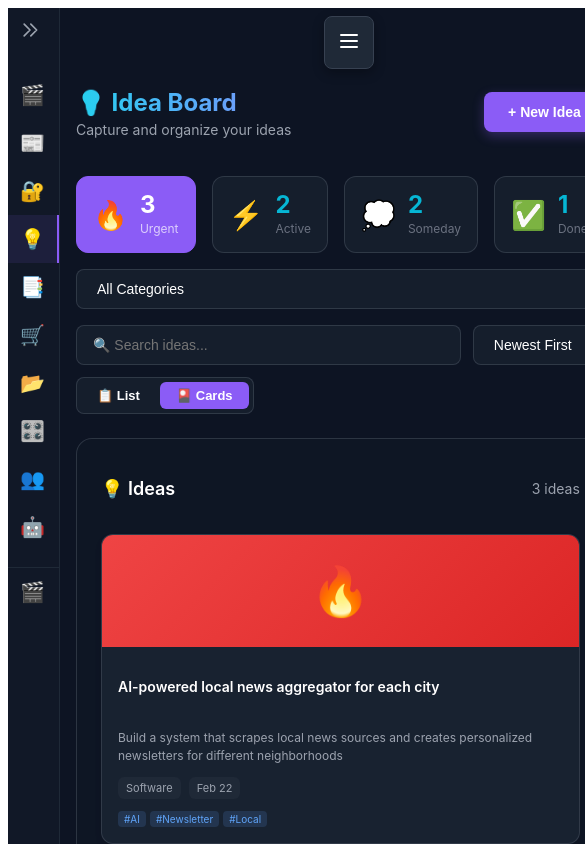
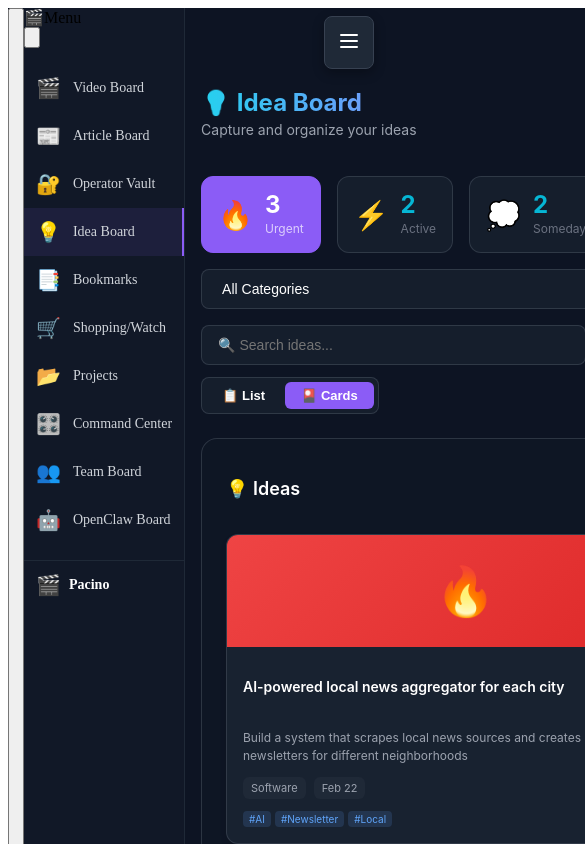
Before and after one commit to pacinobot2026/vizard-clips-dashboard, a Next.js app: page /ideas in a window 390 px wide. Shown: the top 844 px of the page, 585 px wide, since content can reach past the window. Built offline with nearby package versions, Linux system fonts and the light colour scheme.

Commit message:
Add mobile hamburger menu - slides from right, full screen content on mobile

```diff
--- a/components/NavigationSidebar.jsx
+++ b/components/NavigationSidebar.jsx
@@ -17,6 +17,7 @@ export default function NavigationSidebar() {
   const [isExpanded, setIsExpanded] = useState(false);
   const [hoveredItem, setHoveredItem] = useState(null);
   const [currentPath, setCurrentPath] = useState('');
+  const [isMobileMenuOpen, setIsMobileMenuOpen] = useState(false);
 
   useEffect(() => {
     if (typeof window !== 'undefined') {
@@ -26,37 +27,50 @@ export default function NavigationSidebar() {
 
   return (
     <>
+      {/* Mobile Hamburger Button - Top Right */}
+      <button
+        onClick={() => setIsMobileMenuOpen(true)}
+        className="md:hidden fixed top-4 right-4 z-40 p-2 bg-gray-900 border border-gray-800 rounded-lg"
+      >
+        <svg className="w-6 h-6 text-white" fill="none" stroke="currentColor" viewBox="0 0 24 24">
+          <path strokeLinecap="round" strokeLinejoin="round" strokeWidth={2} d="M4 6h16M4 12h16M4 18h16" />
+        </svg>
+      </button>
+
+      {/* Mobile Overlay */}
+      {isMobileMenuOpen && (
+        <div
+          className="md:hidden fixed inset-0 bg-black bg-opacity-50 z-40"
+          onClick={() => setIsMobileMenuOpen(false)}
+        />
+      )}
+
+      {/* Sidebar */}
       <div
-        className={`min-h-screen h-full bg-gray-900 border-r border-gray-800 flex flex-col transition-all duration-300 ${
-          isExpanded ? 'w-48' : 'w-14'
+        className={`fixed md:relative min-h-screen h-full bg-gray-900 border-r md:border-r border-gray-800 flex flex-col transition-all duration-300 z-50 ${
+          isMobileMenuOpen ? 'right-0' : '-right-full md:right-auto md:left-0'
+        } md:w-14 ${
+          isExpanded ? 'w-64' : 'w-64 md:w-14'
         }`}
         onMouseEnter={() => setIsExpanded(true)}
         onMouseLeave={() => setIsExpanded(false)}
         style={{ minHeight: '100vh', background: '#111827', borderRight: '1px solid #1f2937' }}
       >
-      {/* Toggle Button */}
-      <button
-        onClick={() => setIsExpanded(!isExpanded)}
-        style={{
-          padding: '12px',
-          color: '#9ca3af',
-          background: 'transparent',
-          border: 'none',
-          cursor: 'pointer',
-          transition: 'color 0.2s'
-        }}
-        onMouseEnter={(e) => e.currentTarget.style.color = '#fff'}
-        onMouseLeave={(e) => e.currentTarget.style.color = '#9ca3af'}
-      >
-        <svg
-          style={{ width: '20px', height: '20px', transform: isExpanded ? 'rotate(0deg)' : 'rotate(180deg)', transition: 'transform 0.3s' }}
-          fill="none"
-          stroke="currentColor"
-          viewBox="0 0 24 24"
+      {/* Header with Close Button (Mobile) */}
+      <div className="flex items-center justify-between p-4 border-b border-gray-800 md:border-none">
+        <div className="flex items-center gap-2">
+          <span className="text-xl">🎬</span>
+          <span className="text-white font-bold md:hidden">Menu</span>
+        </div>
+        <button
+          onClick={() => setIsMobileMenuOpen(false)}
+          className="md:hidden text-gray-400 hover:text-white"
         >
-          <path strokeLinecap="round" strokeLinejoin="round" strokeWidth={2} d="M11 19l-7-7 7-7m8 14l-7-7 7-7" />
-        </svg>
-      </button>
+          <svg className="w-6 h-6" fill="none" stroke="currentColor" viewBox="0 0 24 24">
+            <path strokeLinecap="round" strokeLinejoin="round" strokeWidth={2} d="M6 18L18 6M6 6l12 12" />
+          </svg>
+        </button>
+      </div>
 
       {/* Nav Items */}
       <nav style={{ flex: 1, paddingTop: '16px', paddingBottom: '16px' }}>
@@ -66,6 +80,7 @@ export default function NavigationSidebar() {
             href={item.href}
             target={item.href.startsWith('http') ? '_blank' : undefined}
             rel={item.href.startsWith('http') ? 'noopener noreferrer' : undefined}
+            onClick={() => setIsMobileMenuOpen(false)}
             style={{
               position: 'relative',
               display: 'flex',
@@ -92,16 +107,19 @@ export default function NavigationSidebar() {
             {/* Icon */}
             <span style={{ fontSize: '20px', flexShrink: 0 }}>{item.icon}</span>
 
-            {/* Label - shown when expanded */}
+            {/* Label - always shown on mobile, shown when expanded on desktop */}
+            <span className="md:hidden" style={{ fontSize: '14px', fontWeight: 500, whiteSpace: 'nowrap', overflow: 'hidden' }}>
+              {item.label}
+            </span>
             {isExpanded && (
-              <span style={{ fontSize: '14px', fontWeight: 500, whiteSpace: 'nowrap', overflow: 'hidden' }}>
+              <span className="hidden md:block" style={{ fontSize: '14px', fontWeight: 500, whiteSpace: 'nowrap', overflow: 'hidden' }}>
                 {item.label}
               </span>
             )}
 
-            {/* Tooltip - shown when collapsed and hovered */}
+            {/* Tooltip - shown when collapsed and hovered on desktop only */}
             {!isExpanded && hoveredItem === item.id && (
-              <div style={{
+              <div className="hidden md:block" style={{
                 position: 'absolute',
                 left: '100%',
                 marginLeft: '8px',
@@ -137,8 +155,9 @@ export default function NavigationSidebar() {
         <div style={{ padding: '12px', borderTop: '1px solid #1f2937' }}>
           <div style={{ display: 'flex', alignItems: 'center', gap: '8px' }}>
             <span style={{ fontSize: '20px', flexShrink: 0 }}>🎬</span>
+            <span className="md:hidden" style={{ fontSize: '14px', fontWeight: 'bold', color: '#fff', whiteSpace: 'nowrap', overflow: 'hidden' }}>Pacino</span>
             {isExpanded && (
-              <span style={{ fontSize: '14px', fontWeight: 'bold', color: '#fff', whiteSpace: 'nowrap', overflow: 'hidden' }}>Pacino</span>
+              <span className="hidden md:block" style={{ fontSize: '14px', fontWeight: 'bold', color: '#fff', whiteSpace: 'nowrap', overflow: 'hidden' }}>Pacino</span>
             )}
           </div>
         </div>
--- a/pages/vault.js
+++ b/pages/vault.js
@@ -110,7 +110,7 @@ export default function Vault() {
       <div className="flex">
         <NavigationSidebar />
 
-        <div className="flex-1 ml-14 md:ml-48">
+        <div className="flex-1 md:ml-14">
           <div className="p-4 md:p-8">
             {/* Header */}
             <div className="flex flex-col md:flex-row md:justify-between md:items-center gap-4 mb-6 md:mb-8">
```
